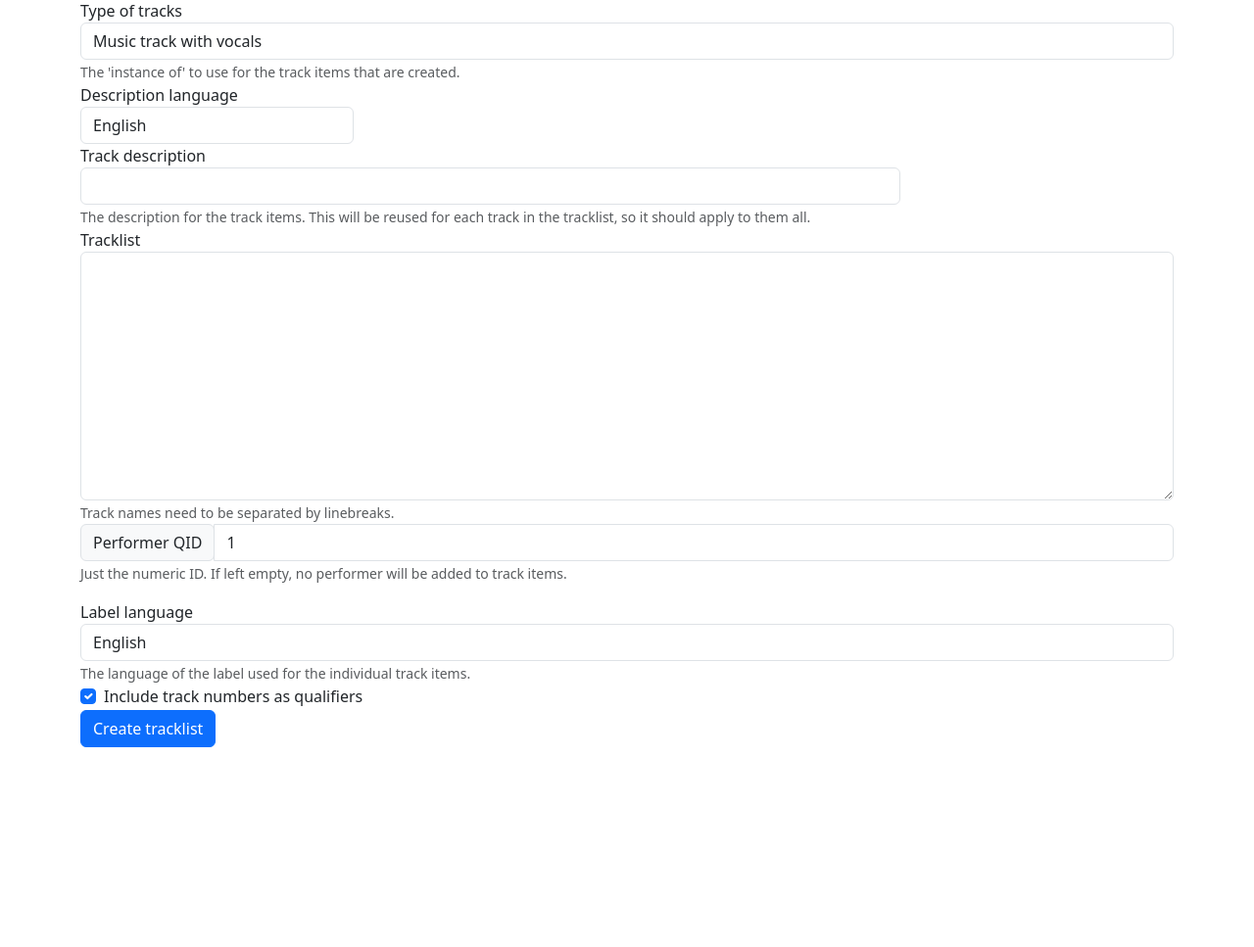
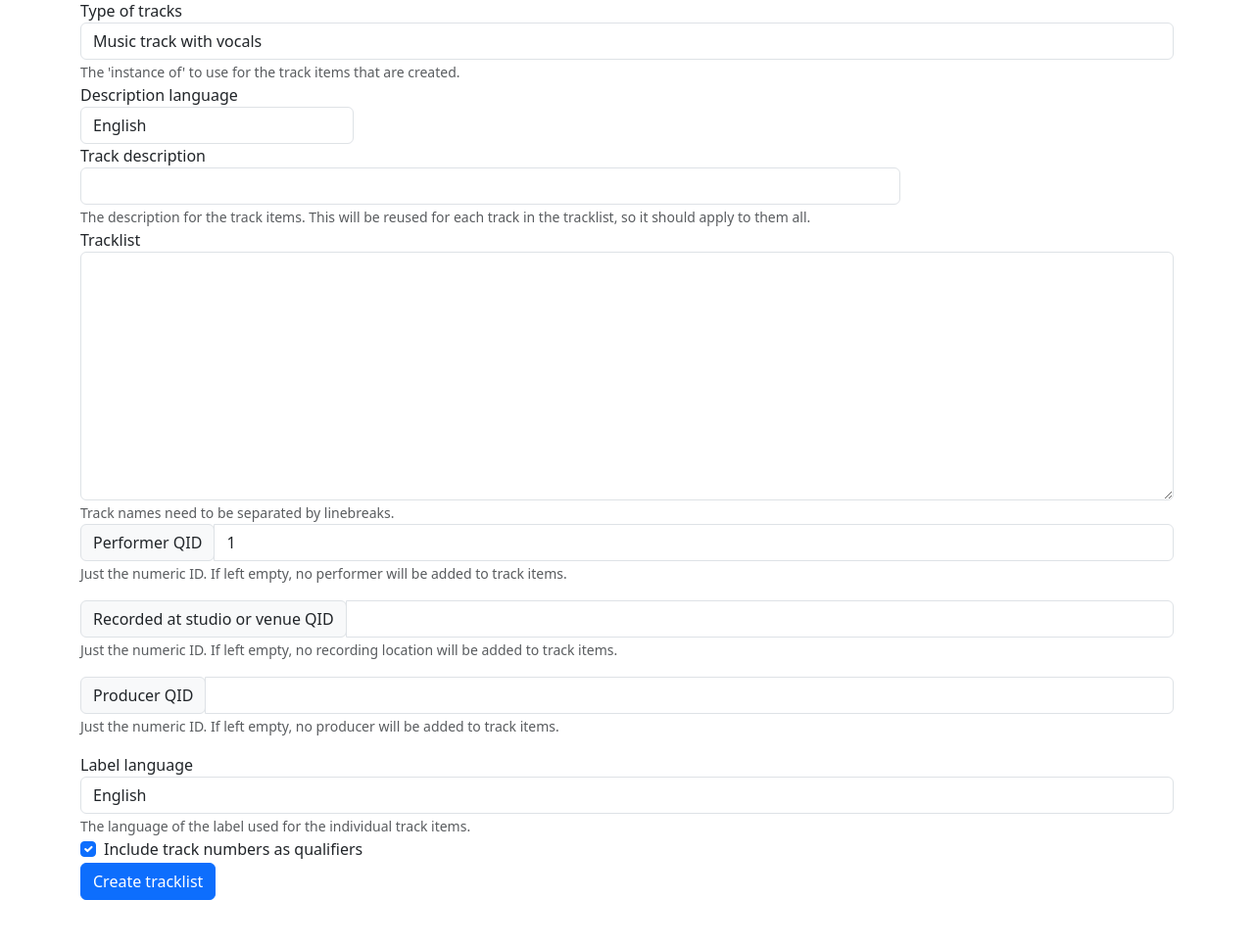
Before and after one commit to connorshea/multitrack-drafting, a Flask app: template templates/album.html in a window 1280 px wide. Shown: the part 263-1230 px from the top of the page at 98% size. Before the commit the page ends 1026 px from the top, so only its background shows below. Run offline with Flask 2, Linux system fonts and the light colour scheme; the template is opened without the code that fills it: most values are stand-ins (such as "Sample title", 1, 10 or a date in 2020); some libraries are stand-ins or nearby versions.

Commit message:
Add producer and 'recorded at' properties.

```diff
--- a/app.py
+++ b/app.py
@@ -26,6 +26,8 @@ user_agent = toolforge.set_user_agent(
 TEST_WIKIDATA = True
 INSTANCE_OF_PROPERTY = 'P82' if TEST_WIKIDATA else 'P31'
 PERFORMER_PROPERTY = 'P97837' if TEST_WIKIDATA else 'P175'
+RECORDED_AT_PROPERTY = 'P97839' if TEST_WIKIDATA else 'P483'
+PRODUCER_PROPERTY = 'P97838' if TEST_WIKIDATA else 'P162'
 TRACKLIST_PROPERTY = 'P95821' if TEST_WIKIDATA else 'P658'
 SERIES_ORDINAL_PROPERTY = 'P551' if TEST_WIKIDATA else 'P1545'
 ALBUM_ITEM = 'Q1785' if TEST_WIKIDATA else 'Q482994'
@@ -158,6 +160,8 @@ def create_tracklist_items(
         session: mwapi.Session,
         tracklist: list[str],
         performer_qid: int | None,
+        recorded_at_qid: int | None,
+        producer_qid: int | None,
         language: str,
         track_type: str,
         track_description_language: str,
@@ -169,13 +173,15 @@ def create_tracklist_items(
         # Create track item.
         track_item = create_wikidata_track_item(
             session,
-            track,
-            performer_qid,
-            language,
-            track_type,
-            track_description_language,
-            track_description,
-            edit_group_id
+            label=track,
+            performer_qid=performer_qid,
+            recorded_at_qid=recorded_at_qid,
+            producer_qid=producer_qid,
+            language=language,
+            track_type=track_type,
+            track_description_language=track_description_language,
+            track_description=track_description,
+            edit_group_id=edit_group_id
         )
         track_item_ids.append(int(track_item['entity']['id'][1:]))
 
@@ -205,6 +211,8 @@ def create_wikidata_track_item(
         session: mwapi.Session,
         label: str,
         performer_qid: int | None,
+        recorded_at_qid: int | None,
+        producer_qid: int | None,
         language: str,
         track_type: str,
         track_description_language: str,
@@ -236,6 +244,18 @@ def create_wikidata_track_item(
     if performer_qid != None:
         data['claims'].append(
             generate_wikidata_claim_object(PERFORMER_PROPERTY, f'Q{performer_qid}')
+        )
+
+    # If we have a recording location, add it to the data.
+    if performer_qid != None:
+        data['claims'].append(
+            generate_wikidata_claim_object(RECORDED_AT_PROPERTY, f'Q{recorded_at_qid}')
+        )
+
+    # If we have a producer, add it to the data.
+    if performer_qid != None:
+        data['claims'].append(
+            generate_wikidata_claim_object(PRODUCER_PROPERTY, f'Q{producer_qid}')
         )
 
     return session.post(
@@ -385,6 +405,8 @@ def album_post(item_id: int) -> RRV:
         track_description = flask.request.form.get('track_description')
         tracklist = flask.request.form.get('tracklist')
         performer_qid = flask.request.form.get('performer_qid')
+        recorded_at_qid = flask.request.form.get('recorded_at_qid')
+        producer_qid = flask.request.form.get('producer_qid')
         include_track_numbers = flask.request.form.get('include_track_numbers') == 'on'
         language = flask.request.form.get('language')
     else:
@@ -446,6 +468,8 @@ def album_post(item_id: int) -> RRV:
         session,
         tracklist=clean_tracklist,
         performer_qid=performer_qid,
+        recorded_at_qid=recorded_at_qid,
+        producer_qid=producer_qid,
         language=language,
         track_type=track_type,
         track_description_language=track_description_language,
--- a/templates/album.html
+++ b/templates/album.html
@@ -91,6 +91,26 @@
     <small id="performerHelp" class="form-text text-muted">Just the numeric ID. If left empty, no performer will be added to track items.</small>
   </div>
 
+  <div class="form-group mb-3">
+    <div class="input-group">
+      <div class="input-group-prepend">
+        <span class="input-group-text" id="recorded_at">Recorded at studio or venue QID</span>
+      </div>
+      <input type="text" class="form-control" id="recorded-at-qid" name="recorded_at_qid" aria-describedby="recorded_at">
+    </div>
+    <small id="recordedAtHelp" class="form-text text-muted">Just the numeric ID. If left empty, no recording location will be added to track items.</small>
+  </div>
+
+  <div class="form-group mb-3">
+    <div class="input-group">
+      <div class="input-group-prepend">
+        <span class="input-group-text" id="producer">Producer QID</span>
+      </div>
+      <input type="text" class="form-control" id="producer-qid" name="producer_qid" aria-describedby="producer">
+    </div>
+    <small id="producerHelp" class="form-text text-muted">Just the numeric ID. If left empty, no producer will be added to track items.</small>
+  </div>
+
   <div class="form-group">
     <!-- TODO: Eventually use mul for labels and remove the language selector entirely? -->
     <label for="lang">Label language</label>
```
